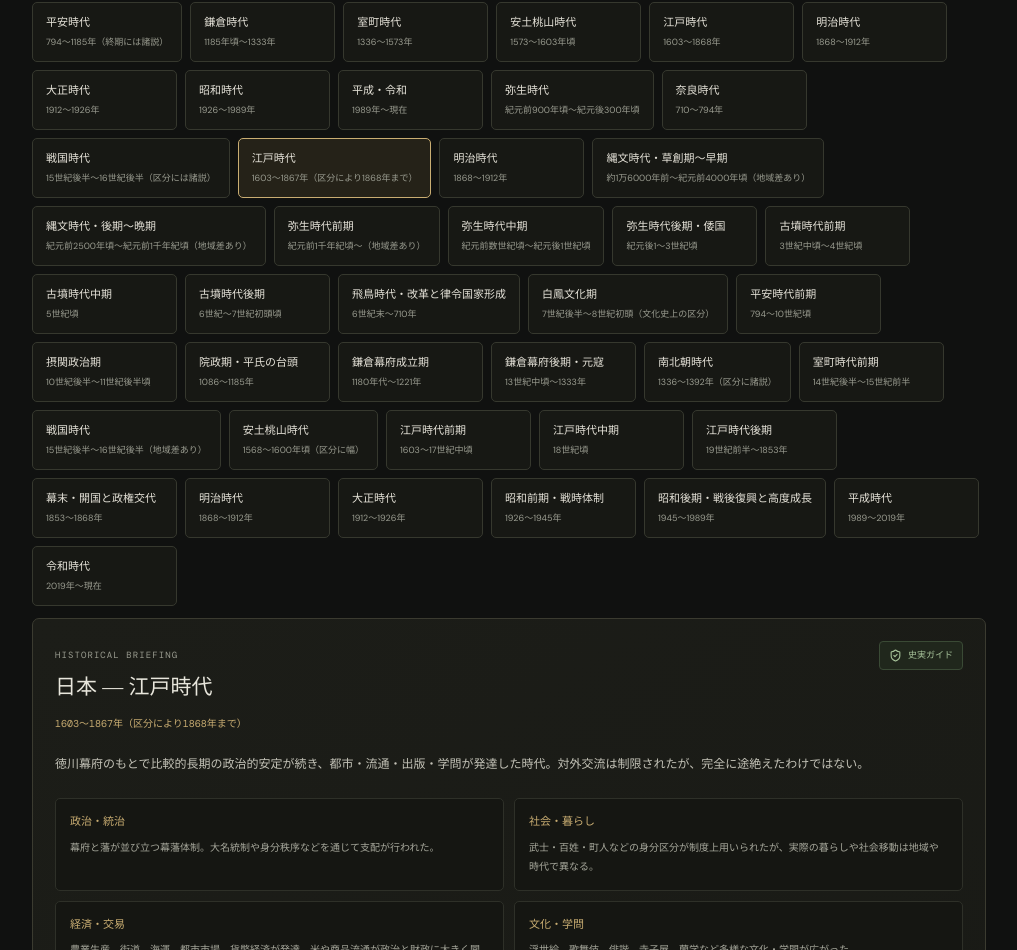
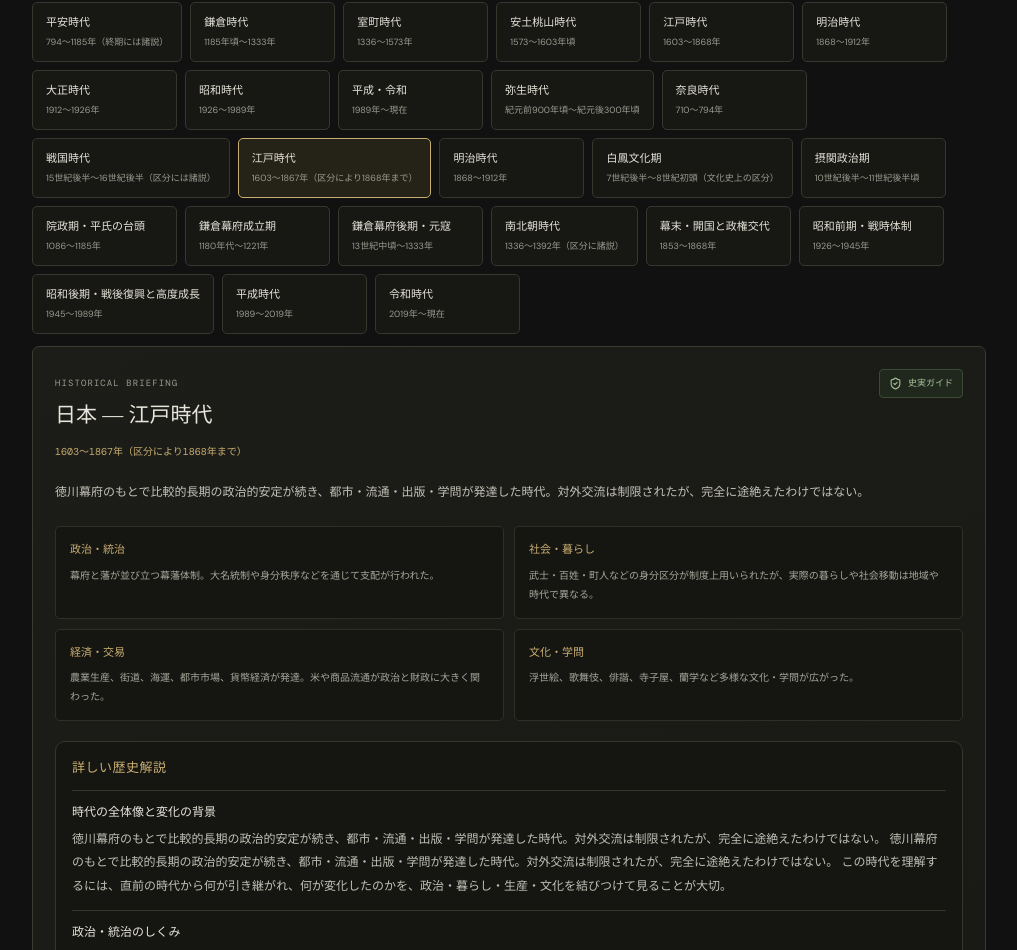
Before and after one commit to pzw46tbt7z-a11y/kingdom-tenka-touitsu, a React (Vite) app: page / in a window 1280 px wide. Shown: the part 1134-2084 px from the top of the page, without its empty margins (252-1269 px from the left). Built offline with nearby package versions, Linux system fonts and the light colour scheme.

Commit message:
Prevent duplicate era entries across all civilizations

```diff
--- a/src/App.tsx
+++ b/src/App.tsx
@@ -255,8 +255,22 @@ const EXTRA_ERAS:Record<string,Era[]> = {
 };
 for (const civ of CIVILIZATIONS) {
  const additions = EXTRA_ERAS[civ.id] || [];
- const existing = new Set(civ.eras.map(e=>e.id));
- civ.eras.push(...additions.filter(e=>!existing.has(e.id)));
+ const existingIds = new Set(civ.eras.map(e=>e.id));
+ const normalizeEraName = (name: string) => name
+   .replace(/[・･（）()「」『』\s]/g, '')
+   .replace(/前期|中期|後期|初期|末期|前半|後半/g, '');
+ const existingNames = civ.eras.map(e => normalizeEraName(e.name));
+ civ.eras.push(...additions.filter(e => {
+   if (existingIds.has(e.id)) return false;
+   const candidate = normalizeEraName(e.name);
+   // 同一文明内で、同じ時代名や「○○時代・前期」のような細分名が
+   // 既存の時代と重なる場合は二重表示しない。
+   return !existingNames.some(name =>
+     name === candidate ||
+     (name.length >= 3 && candidate.includes(name)) ||
+     (candidate.length >= 3 && name.includes(candidate))
+   );
+ }));
 }
 
 
```
